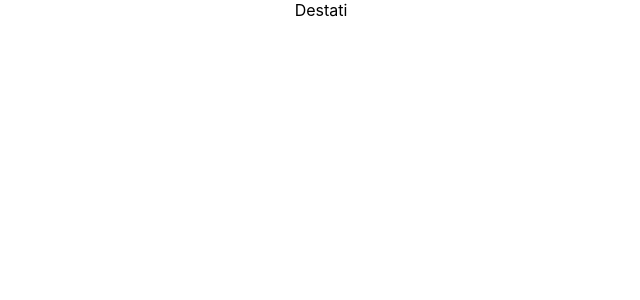
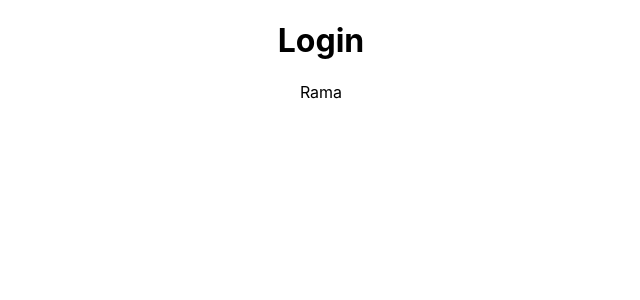
Before and after one commit to jonnycharles/login-register, a React (Create React App) app: page / in a window 1280 px wide. Shown: the top 300 px of the page, without its empty margins (319-959 px from the left). Built offline with nearby package versions, Linux system fonts and the light colour scheme.

Commit message:
Updated the login connection

```diff
--- a/src/App.js
+++ b/src/App.js
@@ -1,10 +1,11 @@
 import React from 'react';
+import Login from './components/Login';
 import './App.css';
 
 function App() {
   return (
     <div className="App">
-      Destati
+      <Login />
     </div>
   );
 }
--- /dev/null
+++ b/src/components/Login.js
@@ -0,0 +1,20 @@
+import React from 'react';
+import { Component } from 'react';
+
+class LoginPage extends Component {
+  constructor(props) {
+    super(props);
+    this.state = { 'banana': 'Rama'}
+  }
+
+  render() {
+    return(
+      <div>
+        <h1>Login</h1>
+        <p>{this.state.banana}</p>
+      </div>
+    );
+  }
+}
+
+export default LoginPage;
```
